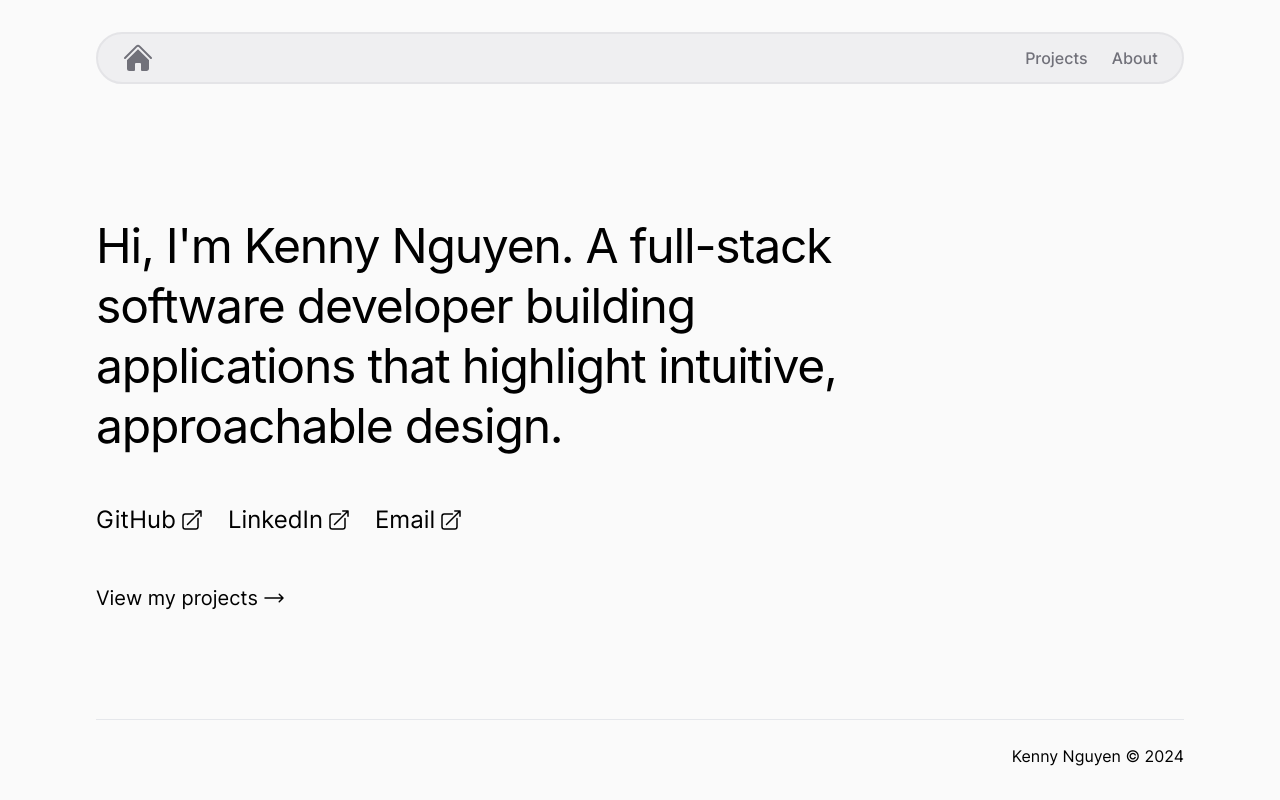
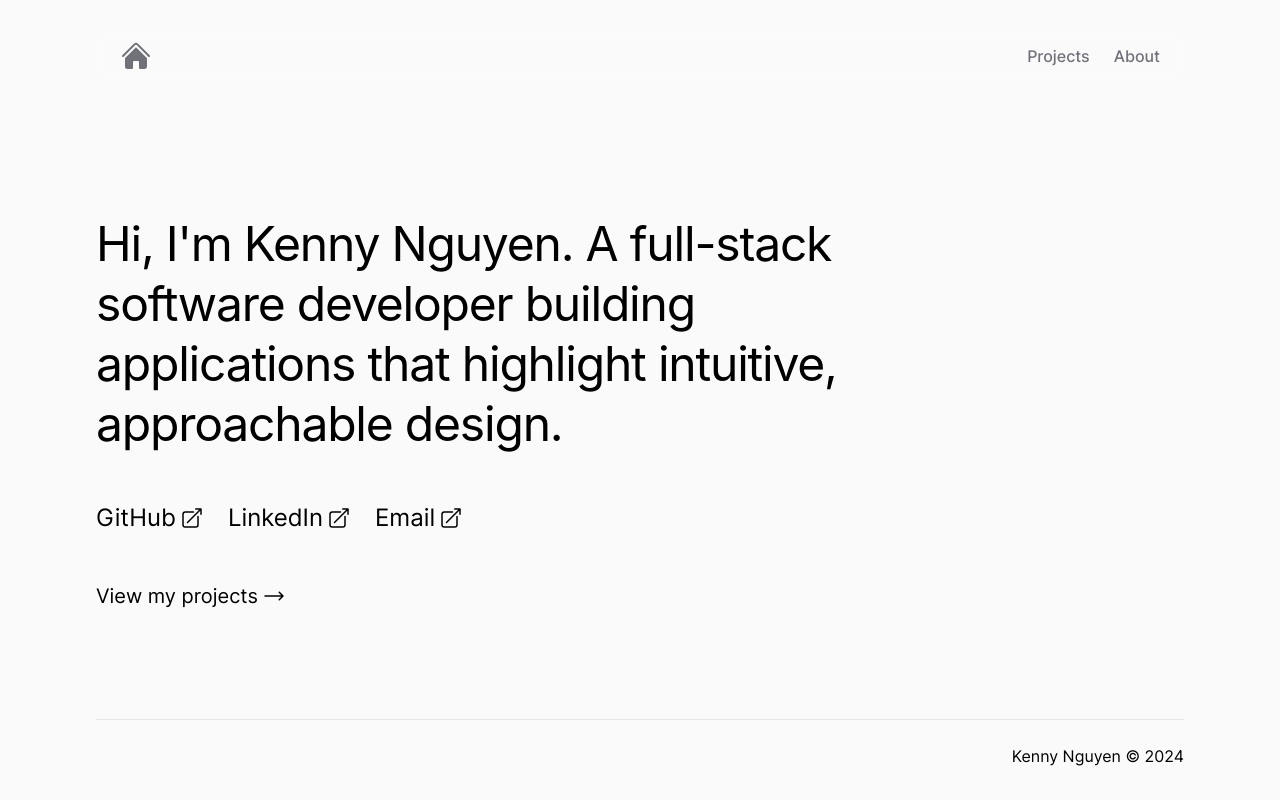
Before and after one commit to ken-ux/portfolio, a React (Vite) app: page / in a window 1280 px wide. Built offline with nearby package versions, Linux system fonts and the light colour scheme; a web font is replaced by a local one.

Commit message:
Lighten background and replace border with offset outline

```diff
--- a/src/components/Header.tsx
+++ b/src/components/Header.tsx
@@ -3,7 +3,7 @@ import { Link } from "react-router-dom";
 
 const Header = () => {
   return (
-    <header className="sticky top-0 mx-auto w-full rounded-full border-2 border-zinc-200 bg-zinc-200/50 px-6 py-2 text-zinc-500 backdrop-blur-sm">
+    <header className="sticky top-0 mx-auto w-full rounded-full bg-zinc-200/40 px-6 py-2 text-zinc-500 outline outline-offset-4 outline-zinc-200 backdrop-blur-sm">
       <nav className="flex items-center justify-between">
         <Link to="/">
           <HomeIcon className="h-8 w-8" />
```
